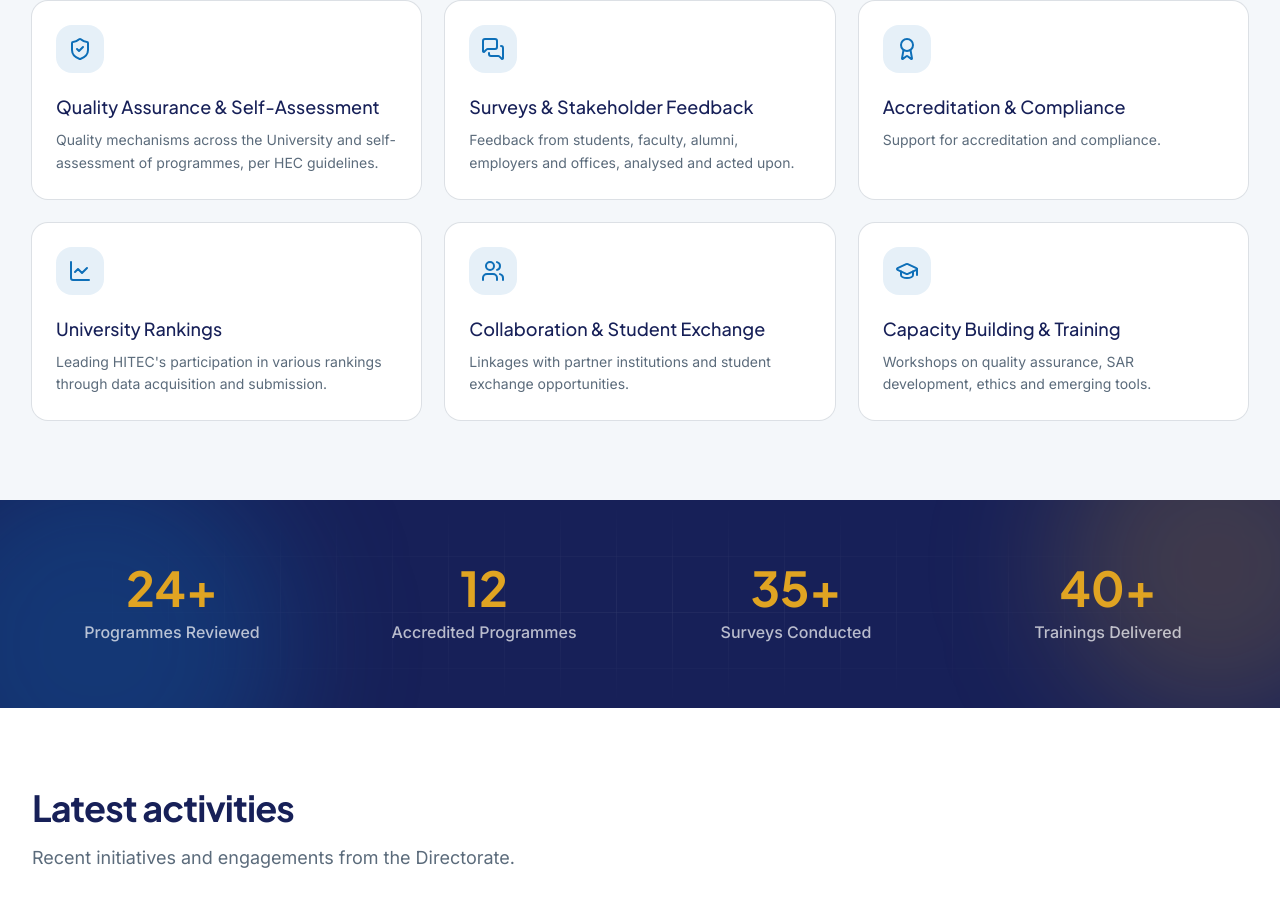
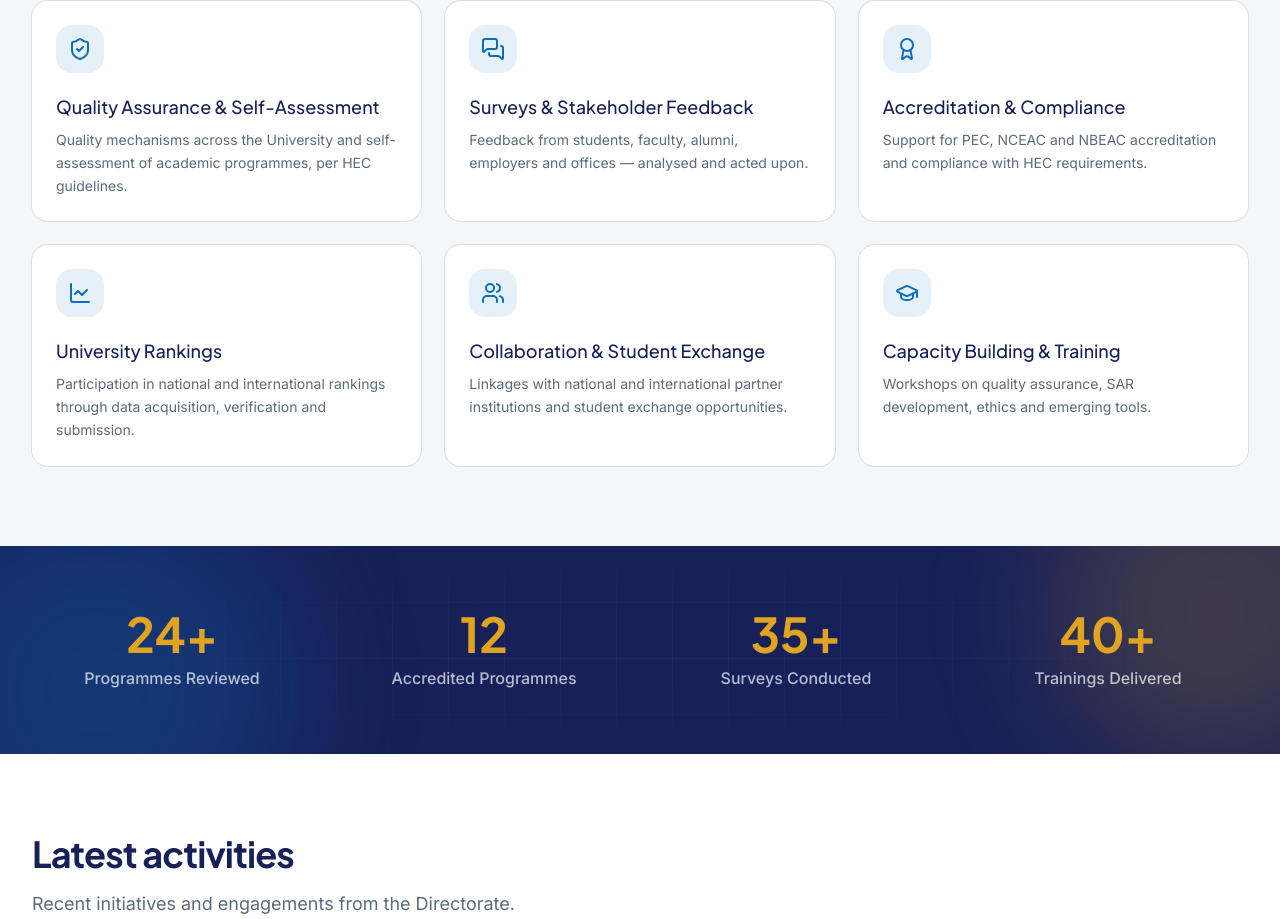
Before and after one commit to asifarif/QAC-Web-01, a Next.js app: page / in a window 1280 px wide. Shown: the part 798-1717 px from the top of the page. Built offline with nearby package versions, Linux system fonts and the light colour scheme.

Commit message:
small fixes on about page

```diff
--- a/src/components/sections/about-accordion.tsx
+++ b/src/components/sections/about-accordion.tsx
@@ -7,6 +7,7 @@ import {
   AccordionTrigger,
 } from "@/components/ui/accordion";
 import { Reveal } from "@/components/motion/reveal";
+import { focusAreas } from "@/content/focus-areas";
 
 // Local (serializable) shapes — mirrors sheets.ts without importing the
 // server-only module into this client component.
@@ -26,40 +27,18 @@ const MISSION =
 const MANDATE =
   "QA&C exists to translate the University's vision and mission into practice — by assuring the quality of academic programmes and services, supporting accreditation and compliance, representing the University in national and international rankings, and fostering collaboration and student exchange, all in line with HEC standards and international best practice.";
 
+const POLICY_INTRO =
+  "On behalf of the University, the Directorate of Quality Assurance & Collaborations is committed to:";
+
 const POLICY_ITEMS = [
-  "maintaining standards that meet or exceed HEC and accreditation requirements (PEC, NCEAC, NBEAC);",
-  "conducting regular self-assessment of non-council programmes and acting on findings;",
-  "gathering and responding to feedback from students, faculty, alumni, employers and offices;",
-  "representing the University fairly in national and international rankings;",
-  "building faculty and staff capacity in quality assurance;",
-  "and reviewing this policy periodically.",
-];
-
-const WHAT_WE_DO = [
-  {
-    title: "Quality Assurance & Self-Assessment",
-    desc: "Quality mechanisms and self-assessment of programmes, per HEC guidelines.",
-  },
-  {
-    title: "Surveys & Stakeholder Feedback",
-    desc: "Feedback from students, faculty, alumni, employers and offices.",
-  },
-  {
-    title: "Accreditation & Compliance",
-    desc: "Support for PEC, NCEAC and NBEAC accreditation and HEC compliance.",
-  },
-  {
-    title: "University Rankings",
-    desc: "Participation in national and international rankings.",
-  },
-  {
-    title: "Collaboration & Student Exchange",
-    desc: "Linkages with partner institutions and student exchange.",
-  },
-  {
-    title: "Capacity Building & Training",
-    desc: "Workshops on QA, SAR development, ethics and emerging tools.",
-  },
+  "fostering a culture of quality and continuous improvement across all academic and administrative functions;",
+  "maintaining standards that meet or exceed HEC and accreditation-council requirements;",
+  "conducting regular self-assessment of programmes and acting on the findings;",
+  "gathering and responding to feedback from students, faculty, alumni, employers and administrative offices;",
+  "representing the University fairly and accurately in national and international rankings;",
+  "pursuing national and international collaborations and student exchange that uphold the University's academic standards and benefit its students;",
+  "building faculty and staff capacity in quality assurance; and",
+  "reviewing this policy periodically to keep it effective and relevant.",
 ];
 
 const triggerClass =
@@ -69,6 +48,8 @@ const labelClass =
   "block text-xs font-semibold tracking-wider text-navy uppercase";
 
 const cardClass = "rounded-lg bg-surface p-4 ring-1 ring-foreground/5";
+
+const highlightClass = "rounded-lg border-l-4 border-blue bg-blue/5 p-4";
 
 export function AboutAccordion({
   team,
@@ -91,23 +72,25 @@ export function AboutAccordion({
             Vision, Mission &amp; Mandate
           </AccordionTrigger>
           <AccordionContent className="pt-1 pb-6">
-            <div className="rounded-lg border-l-4 border-blue bg-blue/5 p-4">
+            <div className="space-y-4">
+              <div className={highlightClass}>
                 <span className={labelClass}>University Vision</span>
                 <p className="mt-2 text-base leading-relaxed text-foreground italic">
                   {VISION}
                 </p>
               </div>
-            <div className="mt-4">
+              <div className={highlightClass}>
                 <span className={labelClass}>University Mission</span>
-              <p className="mt-2 text-base leading-relaxed text-muted-foreground italic">
+                <p className="mt-2 text-base leading-relaxed text-foreground italic">
                   {MISSION}
                 </p>
               </div>
-            <div className="mt-4">
+              <div className={highlightClass}>
                 <span className={labelClass}>Our Mandate</span>
-              <p className="mt-2 text-base leading-relaxed text-muted-foreground">
+                <p className="mt-2 text-base leading-relaxed text-foreground">
                   {MANDATE}
                 </p>
+              </div>
             </div>
           </AccordionContent>
         </AccordionItem>
@@ -118,9 +101,7 @@ export function AboutAccordion({
             Quality Policy
           </AccordionTrigger>
           <AccordionContent className="pt-1 pb-6">
-            <p className="text-base text-muted-foreground">
-              On behalf of the University, the Directorate is committed to:
-            </p>
+            <p className="text-base text-muted-foreground">{POLICY_INTRO}</p>
             <ul className="mt-3 list-disc space-y-2 pl-5 text-base text-muted-foreground marker:text-blue">
               {POLICY_ITEMS.map((item) => (
                 <li key={item.slice(0, 24)}>{item}</li>
@@ -136,13 +117,13 @@ export function AboutAccordion({
           </AccordionTrigger>
           <AccordionContent className="pt-1 pb-6">
             <div className="grid gap-4 sm:grid-cols-2">
-              {WHAT_WE_DO.map((item) => (
+              {focusAreas.map((item) => (
                 <div key={item.title} className={cardClass}>
                   <span className="block font-semibold text-navy">
                     {item.title}
                   </span>
                   <span className="mt-1 block text-sm text-muted-foreground">
-                    {item.desc}
+                    {item.description}
                   </span>
                 </div>
               ))}
--- a/src/components/sections/what-we-do.tsx
+++ b/src/components/sections/what-we-do.tsx
@@ -1,67 +1,8 @@
 import Link from "next/link";
-import {
-  Award,
-  GraduationCap,
-  LineChart,
-  MessagesSquare,
-  ShieldCheck,
-  Users,
-  type LucideIcon,
-} from "lucide-react";
 
 import { Card, CardDescription, CardTitle } from "@/components/ui/card";
 import { Reveal } from "@/components/motion/reveal";
-
-type Feature = {
-  icon: LucideIcon;
-  title: string;
-  description: string;
-  href: string;
-};
-
-const features: Feature[] = [
-  {
-    icon: ShieldCheck,
-    title: "Quality Assurance & Self-Assessment",
-    description:
-      "Quality mechanisms across the University and self-assessment of programmes, per HEC guidelines.",
-    href: "/quality-assurance",
-  },
-  {
-    icon: MessagesSquare,
-    title: "Surveys & Stakeholder Feedback",
-    description:
-      "Feedback from students, faculty, alumni, employers and offices, analysed and acted upon.",
-    href: "/surveys",
-  },
-  {
-    icon: Award,
-    title: "Accreditation & Compliance",
-    description: "Support for accreditation and compliance.",
-    href: "/quality-assurance/assessment-accreditation",
-  },
-  {
-    icon: LineChart,
-    title: "University Rankings",
-    description:
-      "Leading HITEC's participation in various rankings through data acquisition and submission.",
-    href: "/rankings",
-  },
-  {
-    icon: Users,
-    title: "Collaboration & Student Exchange",
-    description:
-      "Linkages with partner institutions and student exchange opportunities.",
-    href: "/collaboration",
-  },
-  {
-    icon: GraduationCap,
-    title: "Capacity Building & Training",
-    description:
-      "Workshops on quality assurance, SAR development, ethics and emerging tools.",
-    href: "/training",
-  },
-];
+import { focusAreas } from "@/content/focus-areas";
 
 export function WhatWeDo() {
   return (
@@ -78,12 +19,12 @@ export function WhatWeDo() {
         </Reveal>
 
         <div className="mt-14 grid grid-cols-1 gap-6 sm:grid-cols-2 lg:grid-cols-3">
-          {features.map((feature, index) => {
-            const Icon = feature.icon;
+          {focusAreas.map((area, index) => {
+            const Icon = area.icon;
             return (
-              <Reveal key={feature.title} delay={(index % 3) * 0.08}>
+              <Reveal key={area.title} delay={(index % 3) * 0.08}>
                 <Link
-                  href={feature.href}
+                  href={area.href}
                   className="group block h-full rounded-xl transition-transform focus-visible:ring-2 focus-visible:ring-blue focus-visible:ring-offset-2 focus-visible:outline-none"
                 >
                   <Card className="h-full gap-0 p-6 transition-all duration-300 group-hover:-translate-y-1 group-hover:shadow-lg group-hover:ring-foreground/20">
@@ -91,10 +32,10 @@ export function WhatWeDo() {
                       <Icon className="size-6" />
                     </span>
                     <CardTitle className="text-lg text-navy">
-                      {feature.title}
+                      {area.title}
                     </CardTitle>
                     <CardDescription className="mt-2 leading-relaxed">
-                      {feature.description}
+                      {area.description}
                     </CardDescription>
                   </Card>
                 </Link>
--- /dev/null
+++ b/src/content/focus-areas.ts
@@ -0,0 +1,65 @@
+import {
+  Award,
+  GraduationCap,
+  LineChart,
+  MessagesSquare,
+  ShieldCheck,
+  Users,
+  type LucideIcon,
+} from "lucide-react";
+
+export type FocusArea = {
+  title: string;
+  description: string;
+  href: string;
+  icon: LucideIcon;
+};
+
+/**
+ * The six QA&C focus areas — the single source of truth.
+ * Consumed by the home "What we do" cards and the About "What We Do" band.
+ */
+export const focusAreas: FocusArea[] = [
+  {
+    title: "Quality Assurance & Self-Assessment",
+    description:
+      "Quality mechanisms across the University and self-assessment of academic programmes, per HEC guidelines.",
+    href: "/quality-assurance",
+    icon: ShieldCheck,
+  },
+  {
+    title: "Surveys & Stakeholder Feedback",
+    description:
+      "Feedback from students, faculty, alumni, employers and offices — analysed and acted upon.",
+    href: "/surveys",
+    icon: MessagesSquare,
+  },
+  {
+    title: "Accreditation & Compliance",
+    description:
+      "Support for PEC, NCEAC and NBEAC accreditation and compliance with HEC requirements.",
+    href: "/quality-assurance/assessment-accreditation",
+    icon: Award,
+  },
+  {
+    title: "University Rankings",
+    description:
+      "Participation in national and international rankings through data acquisition, verification and submission.",
+    href: "/rankings",
+    icon: LineChart,
+  },
+  {
+    title: "Collaboration & Student Exchange",
+    description:
+      "Linkages with national and international partner institutions and student exchange opportunities.",
+    href: "/collaboration",
+    icon: Users,
+  },
+  {
+    title: "Capacity Building & Training",
+    description:
+      "Workshops on quality assurance, SAR development, ethics and emerging tools.",
+    href: "/training",
+    icon: GraduationCap,
+  },
+];
```
Also changed, not shown: src/components/sections/director-message.tsx (+4 -4 lines). Lines whose indentation alone changed are shown as unchanged.
